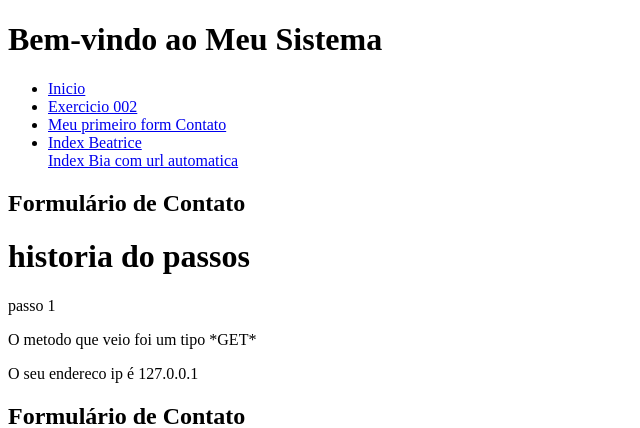
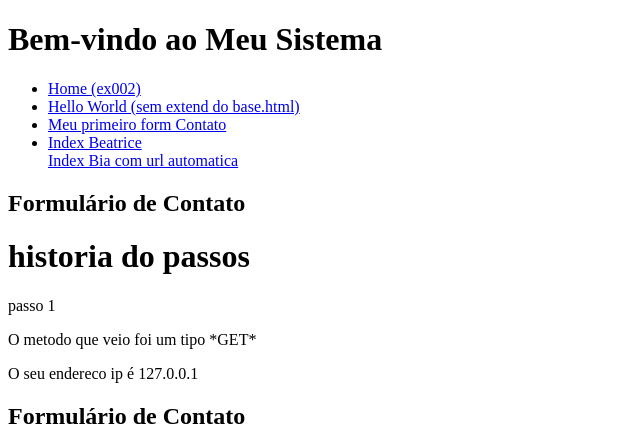
Before and after one commit to BiaLanser/entra2123-python-biancalanserperes, a Django app: page /contato in a window 1280 px wide. Shown: the top 428 px of the page, without its empty margins (0-640 px from the left). Run offline with Django 4.2, Linux system fonts and the light colour scheme.

```diff
--- a/proj1109/angeline/templates/angeline/nav.html
+++ b/proj1109/angeline/templates/angeline/nav.html
@@ -1,10 +1,10 @@
 <nav>
     <ul>
         <li>
-            <a href="/">Inicio</a>
+            <a href="/">Home (ex002)</a>
         </li>
         <li>
-            <a href="/ex002">Exercicio 002</a>
+            <a href="/helloworld">Hello World (sem extend do base.html) </a>
         </li>
         <li>
             <a href="/contato">Meu primeiro form Contato</a>
--- a/proj1109/angeline/urls.py
+++ b/proj1109/angeline/urls.py
@@ -5,8 +5,8 @@ from angeline.views import index, ex002, contato
 app_name = "angeline"
 
 urlpatterns = [
-    path('', index, name='index'),
-    path('ex002', ex002, name='ex002'),
+    path('helloworld', index, name='index'),
+    path('', ex002, name='ex002'),
     path('contato', contato, name='contato'),
 
 ]
--- a/proj1109/bianca/urls.py
+++ b/proj1109/bianca/urls.py
@@ -1,5 +1,8 @@
 from django.urls import path
 from bianca.views import index
+
+app_name = "bianca"
+
 urlpatterns = [
     path('', index, name='index_bianca')
 
--- a/proj1109/bianca/views.py
+++ b/proj1109/bianca/views.py
@@ -1,4 +1,7 @@
 from django.shortcuts import render
 
 def index(request):
-   return render(request, 'beatrice/index.html')
+   return render(request, 'bianca/index.html')
+
+def ex001(request):
+    return render(request, 'bianca/ex001.html')
```
